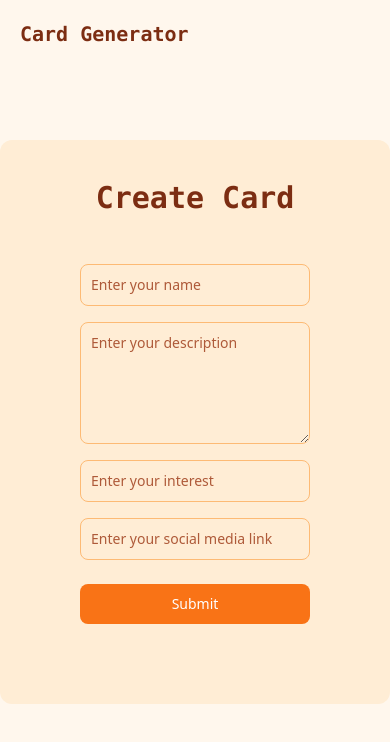
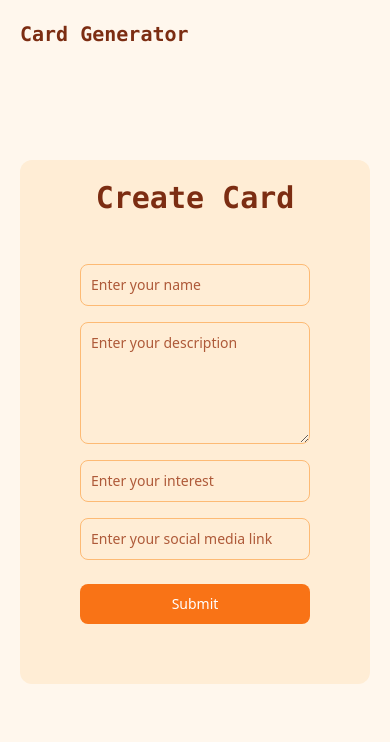
Before and after one commit to anoopraju31/100xdevs_cohort, a React (Vite) app in the folder Week 5/assigments/business-card/: page /create-card in a window 390 px wide. Shown: the top 742 px of the page. Built offline with nearby package versions, Linux system fonts and the light colour scheme.

Commit message:
Week 5 - Assignment: Business Card - Create Card Page - style change

```diff
--- a/Week 5/assigments/business-card/src/pages/CreateCard.jsx
+++ b/Week 5/assigments/business-card/src/pages/CreateCard.jsx
@@ -2,8 +2,8 @@ import Form from '../components/Form'
 
 const CreateCard = () => {
 	return (
-		<main className='min-h-screen flex justify-center items-center bg-orange-50'>
-			<div className='flex-shrink-0 w-full max-w-2xl p-10 rounded-xl bg-orange-100'>
+		<main className='min-h-screen flex justify-center items-center bg-orange-50 py-20 px-5'>
+			<div className='flex-shrink-0 w-full max-w-2xl p-5 sm:p-10 rounded-xl bg-orange-100'>
 				<h1 className='text-3xl text-center mb-2 font-bold font-mono text-orange-900'>
 					Create Card
 				</h1>
```
